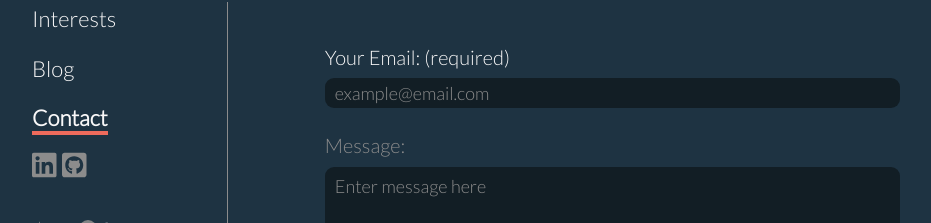
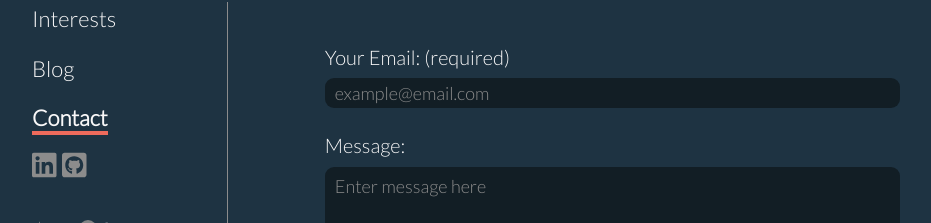
Before and after one commit to Tristanoshier/landing-page-client, a React (Create React App) app: page /Contact in a window 1280 px wide. Shown: the part 90-313 px from the top of the page, without its empty margins (8-939 px from the left). Built offline with nearby package versions, Linux system fonts and the light colour scheme.

Commit message:
fix back on refresh bug

```diff
--- a/src/components/Pages/Contact.jsx
+++ b/src/components/Pages/Contact.jsx
@@ -36,7 +36,7 @@ export const Contact = (props) => {
             <input className={props.colorMode("email-box", "email-box light")} type="email" name="_replyto" placeholder="example@email.com" autoComplete="off" />
             <br />
             <br />
-            <label className={props.colorMode("contact-label, contact-label light")}>Message:</label>
+            <label className={props.colorMode("contact-label", "contact-label light")}>Message:</label>
             <br />
             <textarea className={props.colorMode("message-box", "message-box light")} type="text" name="message" autoComplete="off" placeholder="Enter message here" />
             <br />
--- a/src/components/Pages/FocusedBlog.jsx
+++ b/src/components/Pages/FocusedBlog.jsx
@@ -10,8 +10,10 @@ const FocusedBlog = (props) => {
     const back = () => {
         setRedirect(true);
     }
-
-    if (redirect && post.topic !== 'blog') {
+    // temp fix for redirect bug
+    if (redirect && post === undefined) {
+        return <Redirect to='/Interests' />
+    } else if (redirect && post.topic !== 'blog') {
         return <Redirect to='/Interests' />
     } else if (redirect && post.topic === 'blog') {
         return <Redirect to='/Blog' />
```
